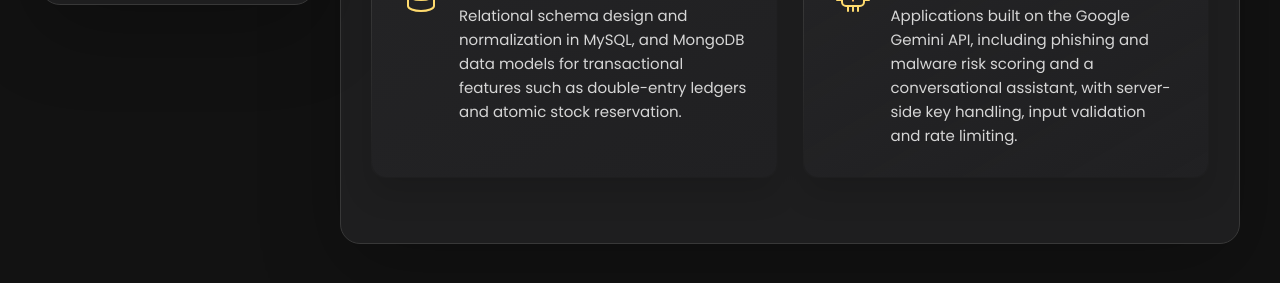
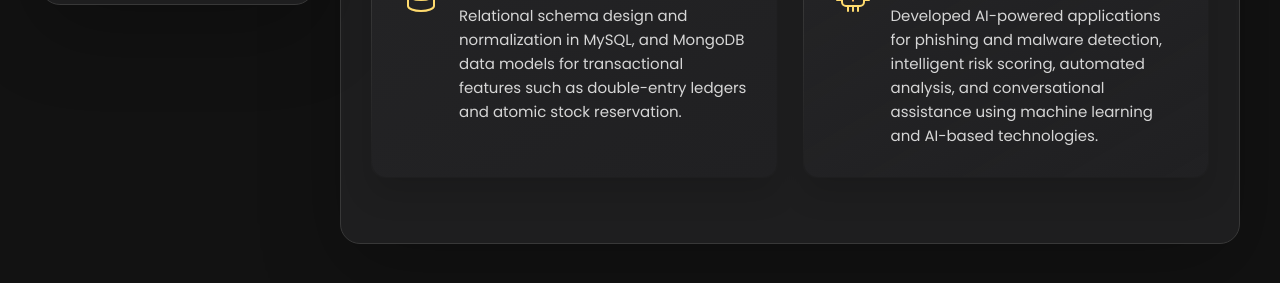
Before and after one commit to vignesh-swe-dev/vignesh-swe-dev.github.io, a plain HTML site: page index.html in a window 1280 px wide. Shown: the part 751-1034 px from the top of the page. Drawn offline with nearby package versions, Linux system fonts and the light colour scheme.

Commit message:
Revise description of AI-integrated applications

```diff
--- a/index.html
+++ b/index.html
@@ -276,8 +276,8 @@
                 <h4 class="h4 service-item-title">AI-Integrated Applications</h4>
 
                 <p class="service-item-text">
-                  Applications built on the Google Gemini API, including phishing and malware risk scoring and a
-                  conversational assistant, with server-side key handling, input validation and rate limiting.
+                  Developed AI-powered applications for phishing and malware detection, intelligent risk scoring,
+                  automated analysis, and conversational assistance using machine learning and AI-based technologies.
                 </p>
               </div>
 
```
